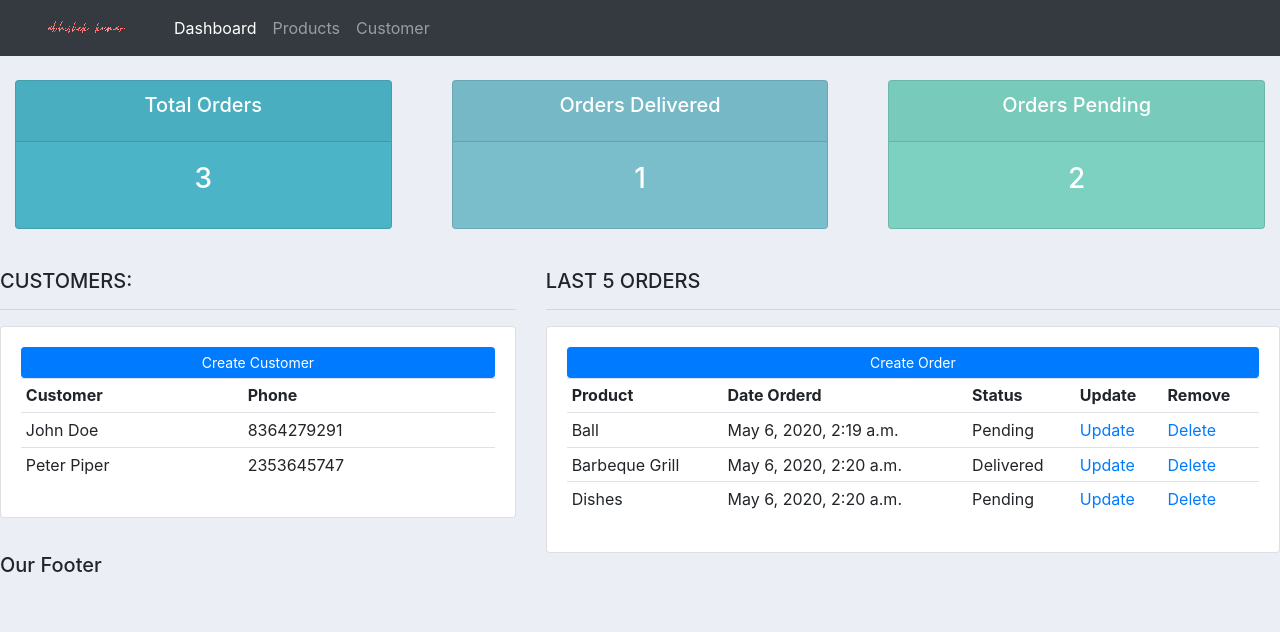
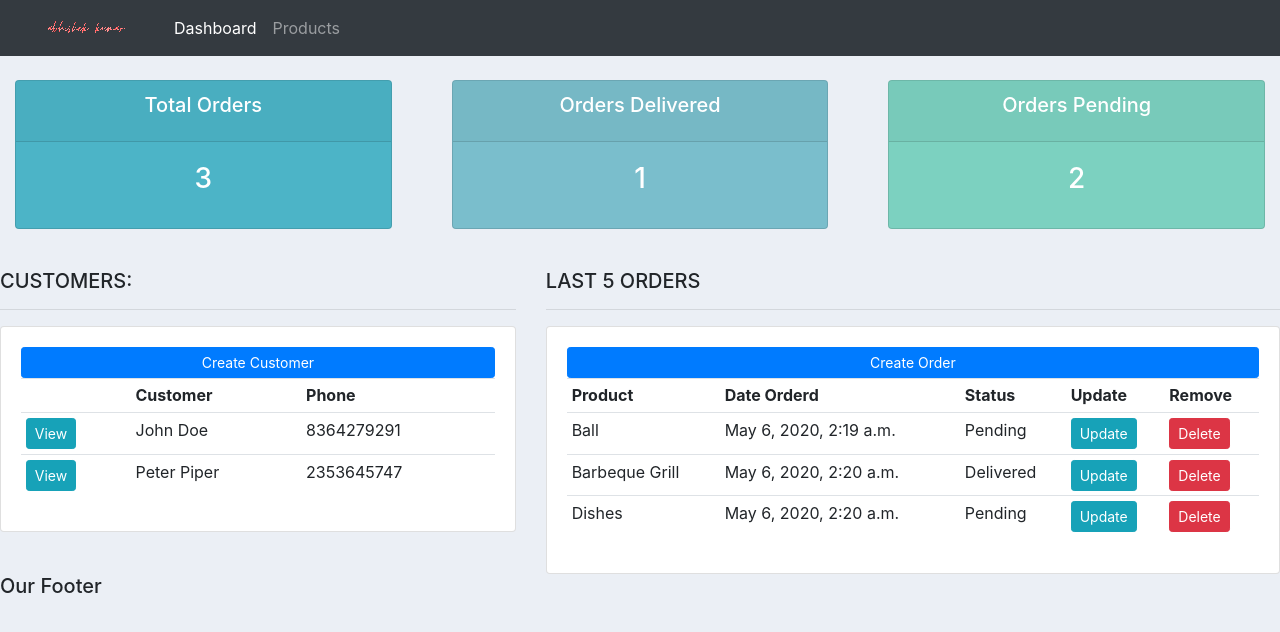
Before and after one commit to abhishek2602/CRM-djanjo-projects, a Django app: page / in a window 1280 px wide. Shown: the top 632 px of the page. Run offline with Django 3.2, Linux system fonts and the light colour scheme; data comes from the database, SQL or seed files in the repository; some libraries are stand-ins or nearby versions.

Commit message:
Dynamic URL Routing & Templates

```diff
--- a/accounts/templates/accounts/dashboard.html
+++ b/accounts/templates/accounts/dashboard.html
@@ -14,11 +14,13 @@
 			<a class="btn btn-primary  btn-sm btn-block" href="">Create Customer</a>
 			<table class="table table-sm">
 				<tr>
+					<th></th>
 					<th>Customer</th>
 					<th>Phone</th>
 				</tr>
 				{% for customer in customers %}
 				<tr>
+					<td><a class="btn btn-sm btn-info" href="{% url 'customer' customer.id %}">View</a></td>
 					<td>{{customer.name}}</td>
 					<td>{{customer.phone}}</td>
 				</tr>
@@ -46,8 +48,8 @@
 					<td>{{order.product}}</td>
 					<td>{{order.date_created}}</td>
 					<td>{{order.status}}</td>
-					<td><a href="">Update</a></td>
-					<td><a href="">Delete</a></td>
+					<td><a class="btn btn-sm btn-info" href="">Update</a></td>
+					<td><a class="btn btn-sm btn-danger" href="">Delete</a></td>
 				</tr>
 			{% endfor %}
 			</table>
--- a/accounts/templates/accounts/navbar.html
+++ b/accounts/templates/accounts/navbar.html
@@ -8,13 +8,10 @@
     <div class="collapse navbar-collapse" id="navbarNav">
       <ul class="navbar-nav">
         <li class="nav-item active">
-          <a class="nav-link" href="#">Dashboard</a>
+          <a class="nav-link" href="{% url 'home' %}">Dashboard</a>
         </li>
         <li class="nav-item">
-          <a class="nav-link" href="#">Products</a>
-        </li>
-        <li class="nav-item">
-          <a class="nav-link" href="#">Customer</a>
+          <a class="nav-link" href="{% url 'products' %}">Products</a>
         </li>
       </ul>
     </div>
--- a/accounts/urls.py
+++ b/accounts/urls.py
@@ -2,8 +2,7 @@ from django.urls import path
 from . import views
 
 urlpatterns = [
-    path('', views.home),
-    path('products/', views.products),
-    path('customer/', views.customer),
-
+    path('', views.home, name="home"),
+    path('products/', views.products, name='products'),
+    path('customer/<str:pk_test>/', views.customer, name='customer'),
 ]
--- a/accounts/views.py
+++ b/accounts/views.py
@@ -25,5 +25,11 @@ def products(request):
 
     return render(request, 'accounts/products.html', {'products':products})
 
-def customer(request):
-    return render(request, 'accounts/customer.html')
+def customer(request, pk_test):
+	customer = Customer.objects.get(id=pk_test)
+
+	orders = customer.order_set.all()
+	order_count = orders.count()
+
+	context = {'customer':customer, 'orders':orders, 'order_count':order_count}
+	return render(request, 'accounts/customer.html',context)
```
Also changed, not shown: accounts/templates/accounts/customer.html (+15 -3 lines).
